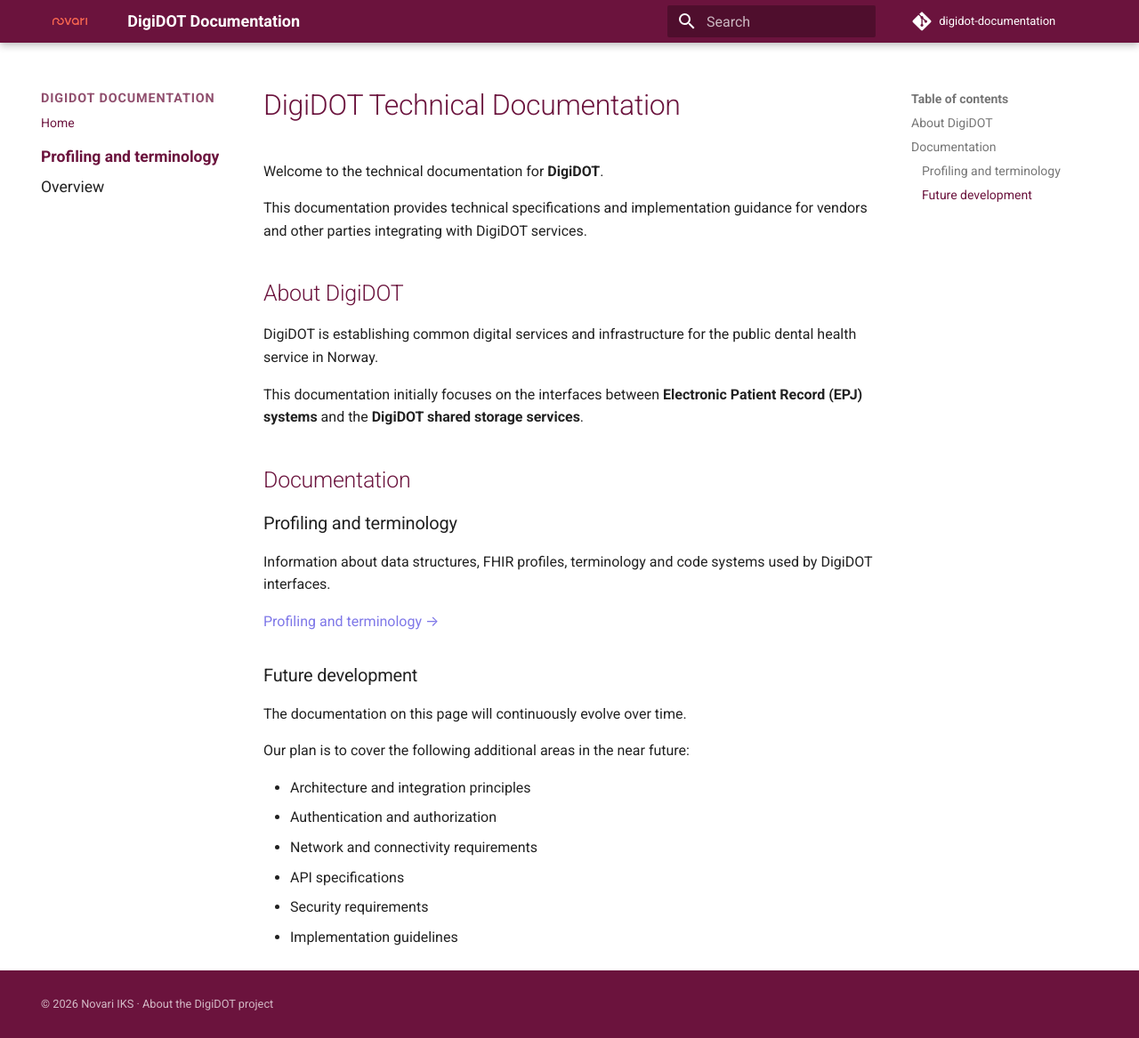
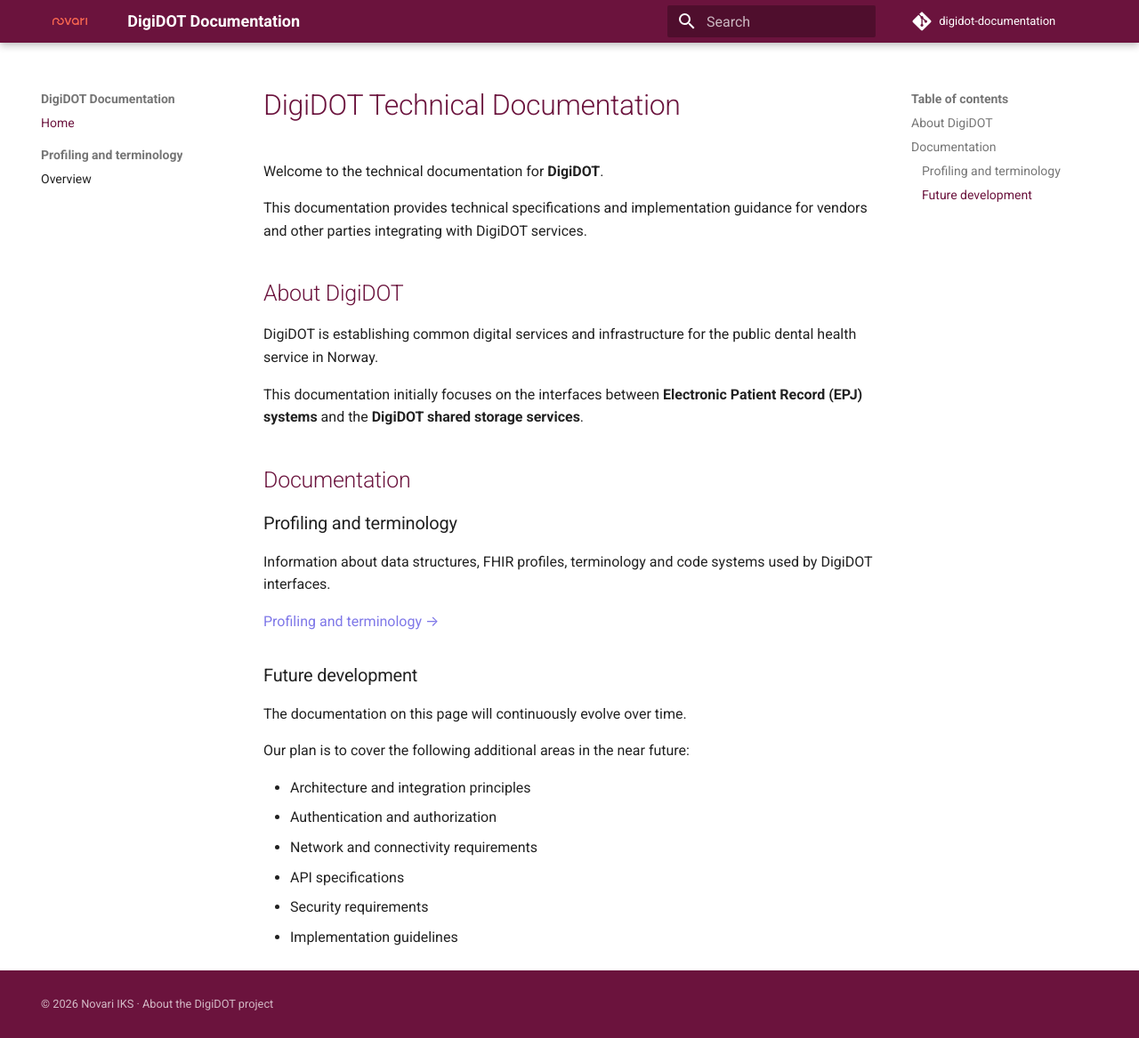
Before and after one commit to novariiks/digidot-documentation, an MkDocs documentation site: the page built from docs/index.md, in a window 1280 px wide and 1167 px high. Shown: the whole window at 89% size. Built offline with MkDocs 1.6.1 and Material for MkDocs 9.7.7, drawn with Linux system fonts in a browser that asks for light colours; comment, search, counter and statistics services are not loaded.

Commit message:
Revert "Trying different navigation styling"
This reverts commit f2f2d7d946b5ad95b7b2d24483ed632ab40812d1.

```diff
--- a/docs/assets/stylesheets/extra.css
+++ b/docs/assets/stylesheets/extra.css
@@ -89,25 +89,3 @@
   color: var(--novari-purple);
   text-decoration: underline;
 }
-
-/* Make the site title in the left navigation more subtle */
-.md-sidebar--primary .md-nav__title {
-  font-size: 0.72rem;
-  font-weight: 600;
-  text-transform: uppercase;
-  letter-spacing: 0.06em;
-  color: #6B133D;
-  opacity: 0.75;
-}
-
-/* Make top-level navigation sections more prominent */
-.md-sidebar--primary .md-nav__item--section > .md-nav__link {
-  font-size: 0.95rem;
-  font-weight: 700;
-  color: #6B133D;
-}
-
-/* Keep child navigation items visually subordinate */
-.md-sidebar--primary .md-nav__item--section .md-nav__link {
-  font-size: 0.88rem;
-}
```
